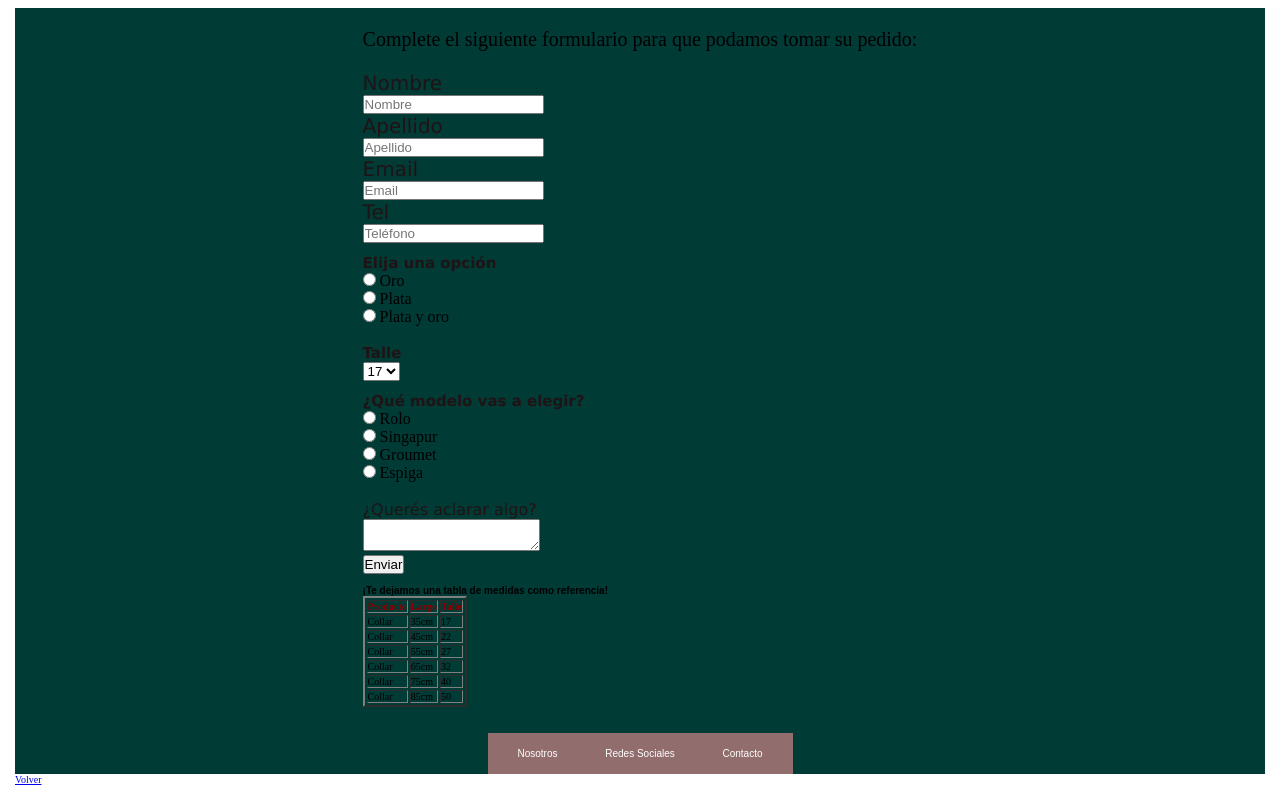
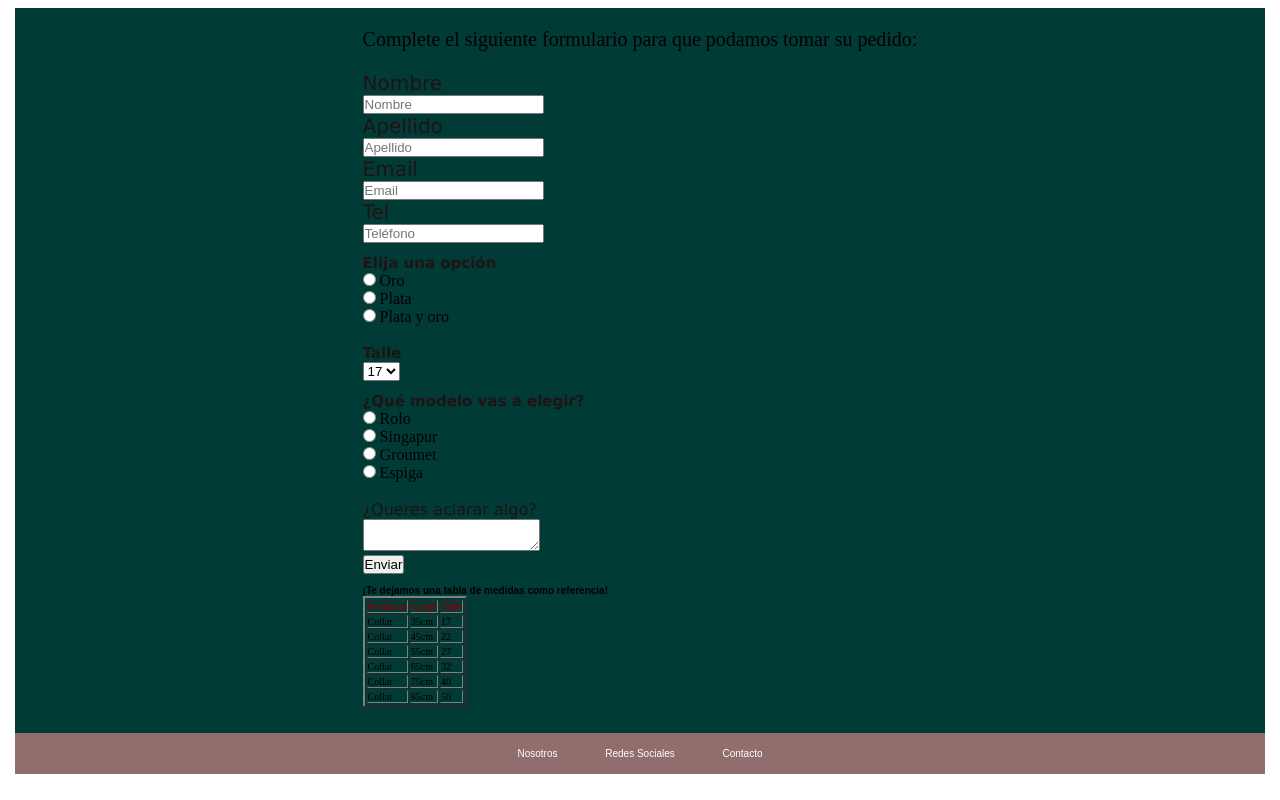
Before and after one commit to MariamTevosyan/JoyeriaAbo, a plain HTML site: page Pages/Colgantes.html in a window 1280 px wide. Shown: the part 697-1497 px from the top of the page. Drawn offline with Linux system fonts and the light colour scheme.

Commit message:
Segundo ajuste

```diff
--- a/Pages/Colgantes.html
+++ b/Pages/Colgantes.html
@@ -136,6 +136,7 @@
             </tr>
         </table> <br>
         </form>
+</div>
 <div class="container">
     <div class="row">
         <footer>
@@ -150,7 +151,5 @@
     </div>
 </div>
 </div>
-</div>
-    <a href="../index.html">Volver</a>
 </body>
 </html>
```
Also changed, not shown: Pages/Pulseras.html (+3 -2 lines). Lines whose indentation alone changed are shown as unchanged.
